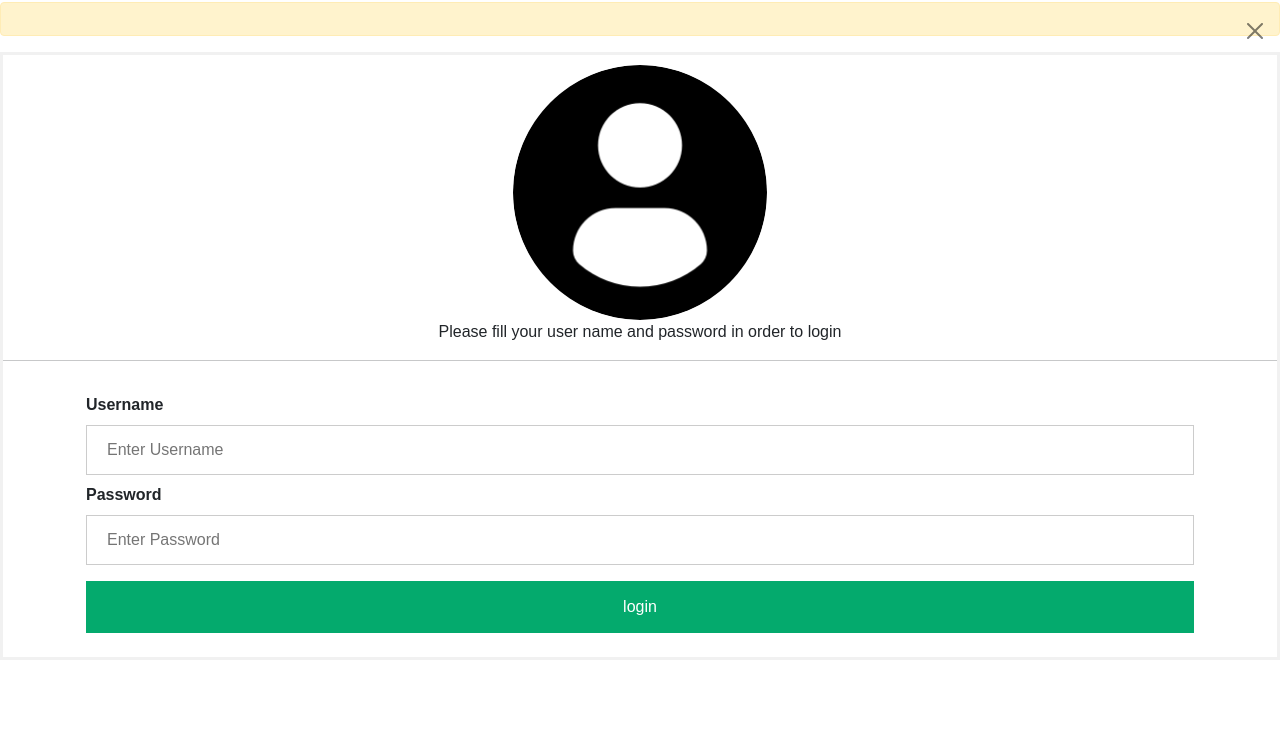
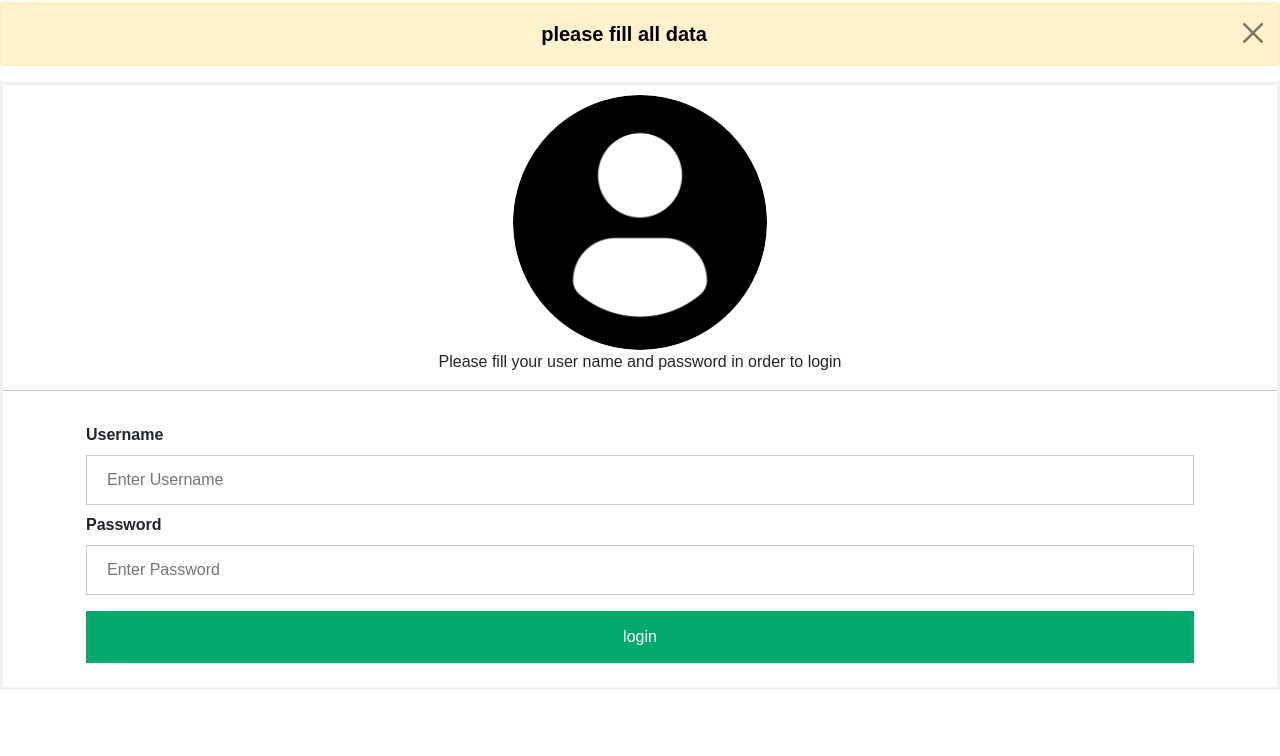
Before and after one commit to daniellek1995/Advertisement, a plain HTML site: page client/Login.html in a window 1280 px wide. Shown: the part 44-800 px from the top of the page. Drawn offline with nearby package versions, Linux system fonts and the light colour scheme.

Commit message:
change div

```diff
--- a/client/Login.html
+++ b/client/Login.html
@@ -15,15 +15,14 @@
 
 window.onload = () => {
   document.querySelector("form").addEventListener("submit",formLoginSubmit)
+  $('#alertId').append("please fill all data");
 }
   async function formLoginSubmit(e){
       e.preventDefault();
 
       let psw = document.getElementById("psw").value;
       let uname = document.getElementById("username").value;
-
       let body = {psw,uname};
-
       try {
 
         let f = await fetch("http://localhost:3000/check-admin",{
@@ -39,7 +38,7 @@ window.onload = () => {
         if(j.isAdmin){
           window.location.href = "http://localhost:3000/admin"
         }else{
-
+           document.getElementById("alertId").innerHTML = "Wrong User name/Password";
         }
 
       } catch (error) {
@@ -55,11 +54,9 @@ window.onload = () => {
 
 
 
-<!-- <script>console.log(res)</script> -->
 <h2>Administrator Login</h2>
     <div class="alert alert-warning alert-dismissible fade show" id = "alertId" role="alert">
       <strong></strong>
-      <script></script>
       <button type="button" class="btn-close" data-bs-dismiss="alert" aria-label="Close"></button>
     </div>
     <script>
--- a/client/login1.ejs
+++ /dev/null
@@ -1,3 +0,0 @@
-<body>
-    <h1>hello</h1>
-</body>
--- a/client/style.css
+++ b/client/style.css
@@ -99,3 +99,13 @@ td {
   padding: 10px;
   text-align: center;
 }
+.alert {
+  font-size: 20px;
+  font-weight: bold;
+  font-family: Arial, Helvetica, sans-serif;
+  color: black;
+}
+
+/* .alert-warning {
+  background-color: #006600;
+} */
```
